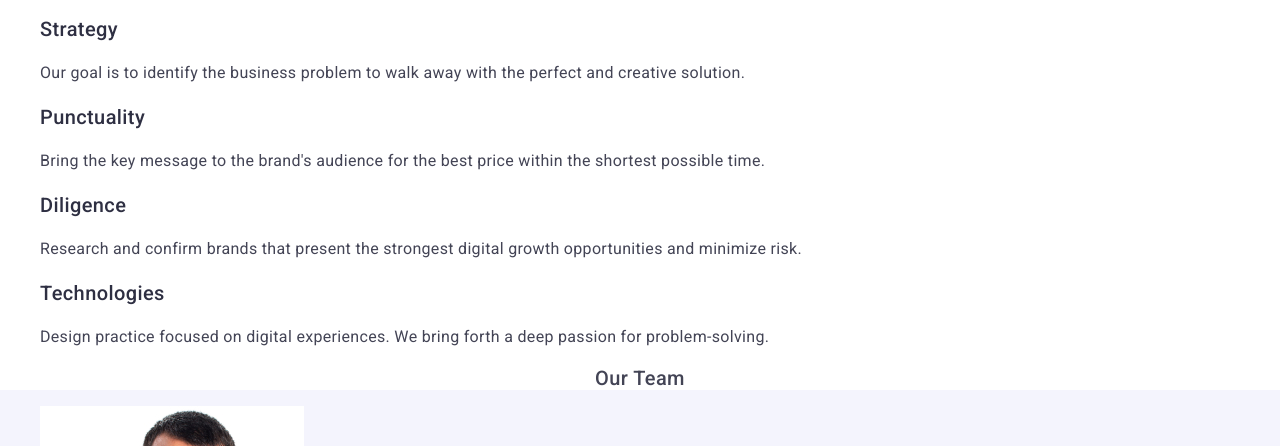
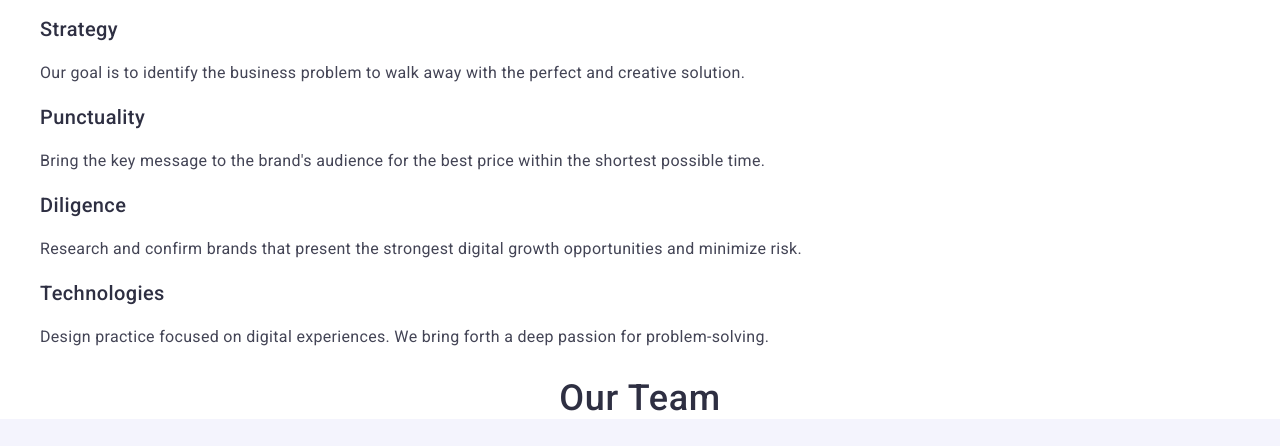
Before and after one commit to TatiYas/TatiYas-goit-markup-hw-02, a plain HTML site: page index.html in a window 1280 px wide. Shown: the part 489-935 px from the top of the page. Drawn offline with nearby package versions, Linux system fonts and the light colour scheme.

Commit message:
Update 9

```diff
--- a/css/styles.css
+++ b/css/styles.css
@@ -142,11 +142,12 @@ a {
 .title
 {
   background-color: #fff;
+  color:#2e2f42;
   text-align: center;
   font-family: Roboto;
-  font-size: 20px;
+  font-size: 36px;
   font-weight: 500;
-  line-height: 1.2;
+  line-height: 1.11;
   letter-spacing: 0.02em;
   text-transform: capitalize;
 }
@@ -200,6 +201,7 @@ a {
 {
     font-size: 36px;
     line-height: 1.11;
+    background-color: #ffffff;
 }
 
 .poprtfolio-descr
--- a/index.html
+++ b/index.html
@@ -28,10 +28,11 @@
           Web <span class="header-logo-accent">Studio</span></a>
 
           <ul class="header-list" style="list-style-type: none">
-          <li class="header-item">
+
+            <li class="header-item">
             <a class="header-link" href="./index.html">Studio</a>
           </li>
-          <li class="header-item">
+          <li>
             <a class="header-link" href="">Portfolio</a>
           </li>
           <li class="header-item">
```
